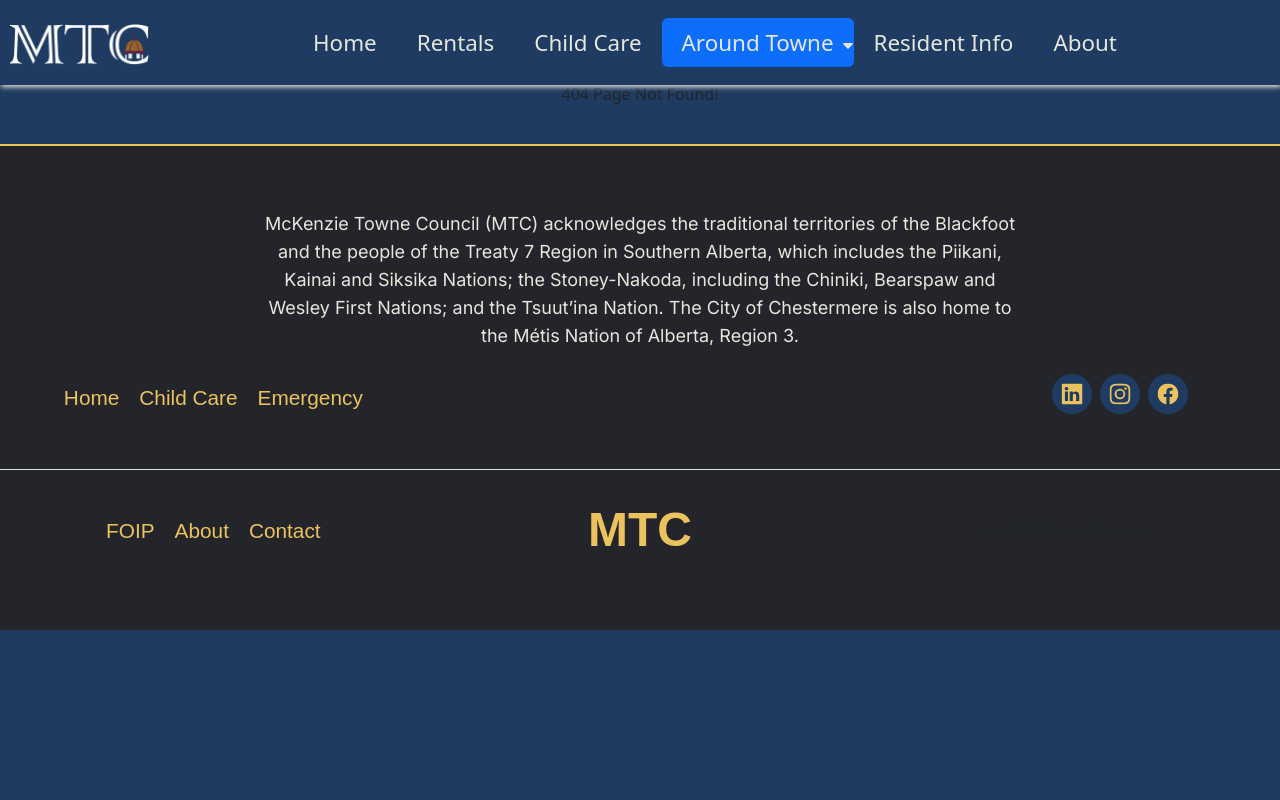
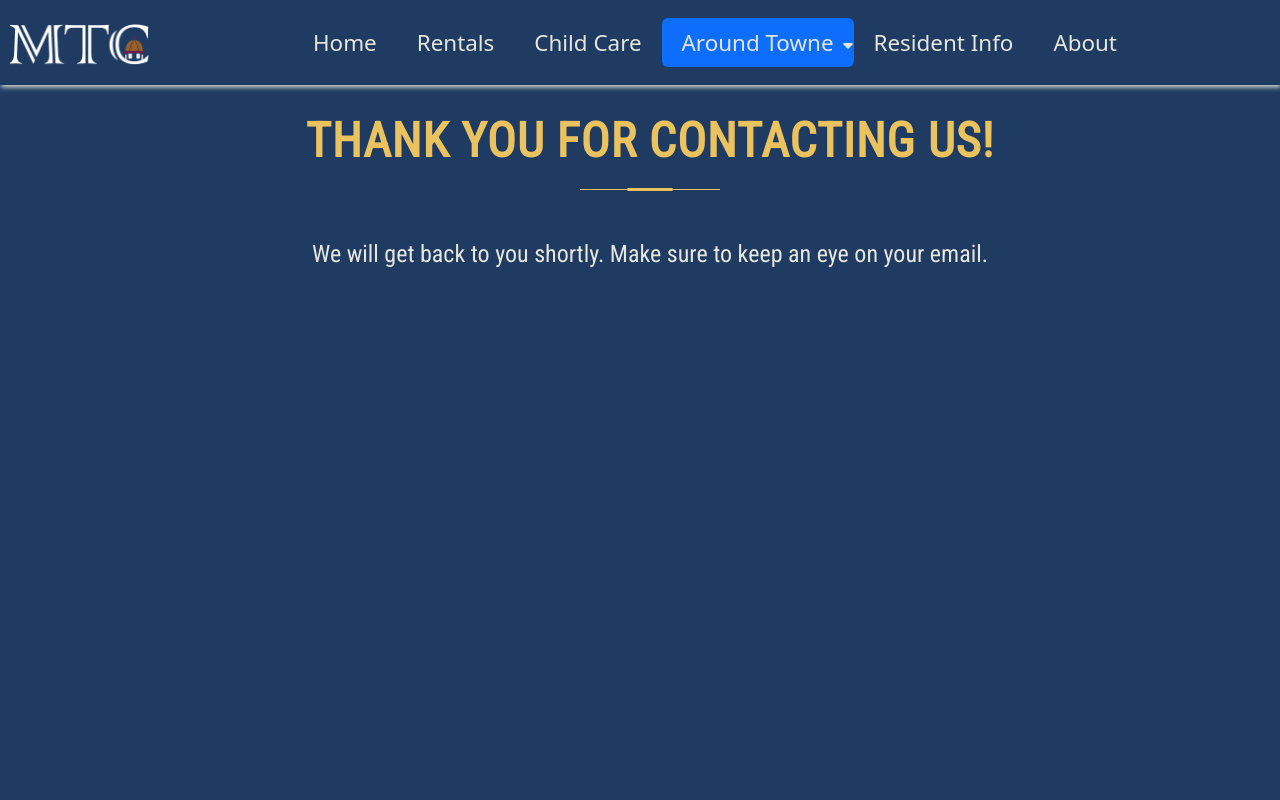
Before and after one commit to Kaleb-cpu/MTC-Official, a React (Vite) app: page /Success in a window 1280 px wide. Shown: the top 800 px of the page. Built offline with nearby package versions, Linux system fonts and the light colour scheme; a web font is replaced by a local one.

Commit message:
submission redirect updated

```diff
--- a/src/App.tsx
+++ b/src/App.tsx
@@ -10,6 +10,7 @@ import Rentals from "./pages/Rentals";
 import ResidentInfo from "./pages/ResidentInfo";
 import PageNotFound from "./pages/PageNotFound";
 import Server from "../src/server"
+import Success from "./pages/Success"
 
 
 // Around towne dropdown pages
@@ -80,6 +81,7 @@ export default function App() {
 
         <Route path="About" element={<About />} />
 
+        <Route path="Success" element={<Success />} />
         <Route path="*" element={<PageNotFound />} />
       </Routes>
       <Footer />
--- a/src/components/Footer.tsx
+++ b/src/components/Footer.tsx
@@ -5,6 +5,7 @@ import { BsLinkedin } from "react-icons/bs";
 import { BsInstagram } from "react-icons/bs";
 import { BsFacebook } from "react-icons/bs";
 import foip from "../../public/media/documents/MTC_Privacy_Policy.pdf";
+
 
 function Footer() {
   return (
--- a/src/components/Form.tsx
+++ b/src/components/Form.tsx
@@ -3,6 +3,7 @@ import { useForm } from "react-hook-form";
 import { z } from "zod";
 import { zodResolver } from "@hookform/resolvers/zod";
 import { useState } from 'react';
+
 
 // interface Contact {
 //   _id: string;
@@ -42,6 +43,7 @@ const Form = () => {
     try {
       await axios.post('http://localhost:3000/api/submit-data', formData);
       console.log('Data sent successfully!');
+      window.location.href = "/Success";
       // Handle successful data submission
     } catch (error) {
       console.error('Error submitting data:', error);
--- /dev/null
+++ b/src/pages/Success.tsx
@@ -0,0 +1,13 @@
+export default function Success() {
+    return (
+      <div className="App">
+        <h1 className="title teritary font-5 md:text-5xl text-3xl text-center ml-5 mb-5 mt-8">
+          <span className="span-title ">Thank you for contacting US!</span>
+        </h1>
+
+        <h3 className="font-5 md:text-2xl text-xl text-center ml-5 mb-5 mt-8 teritary">
+        We will get back to you shortly. Make sure to keep an eye on your email.
+        </h3>
+      </div>
+    );
+  }
```
